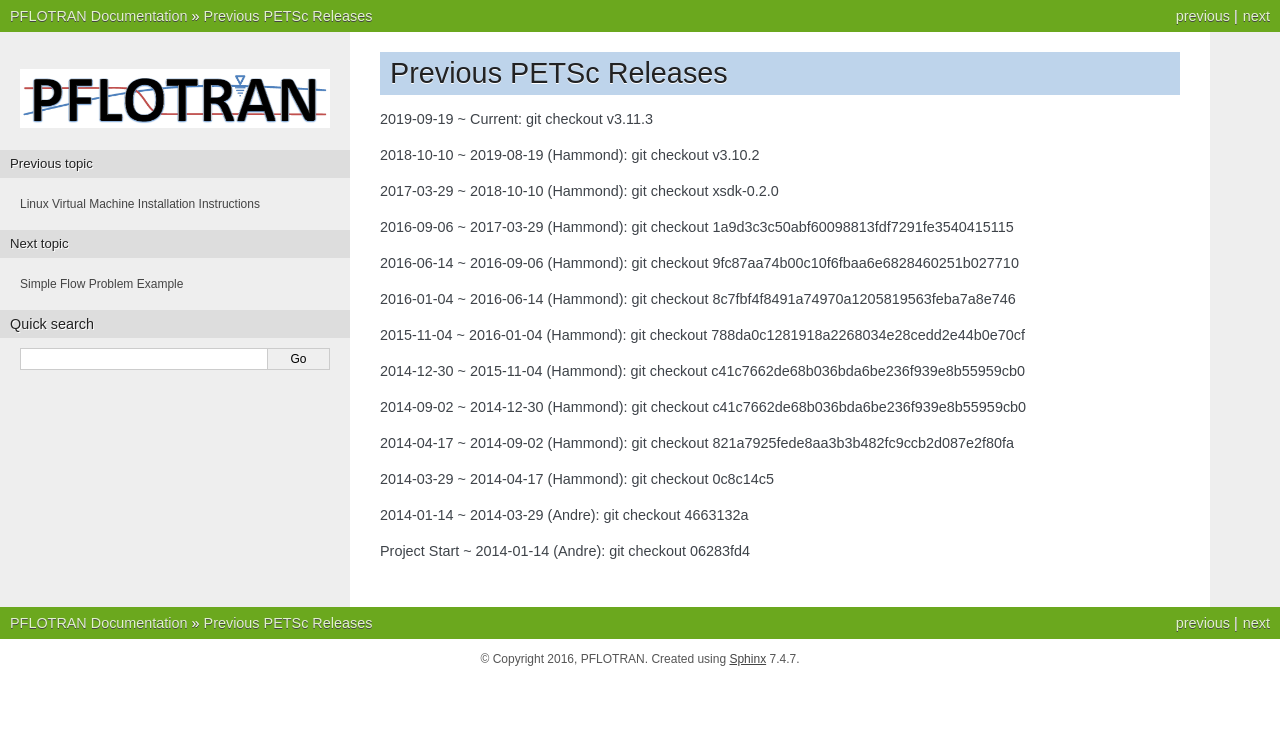
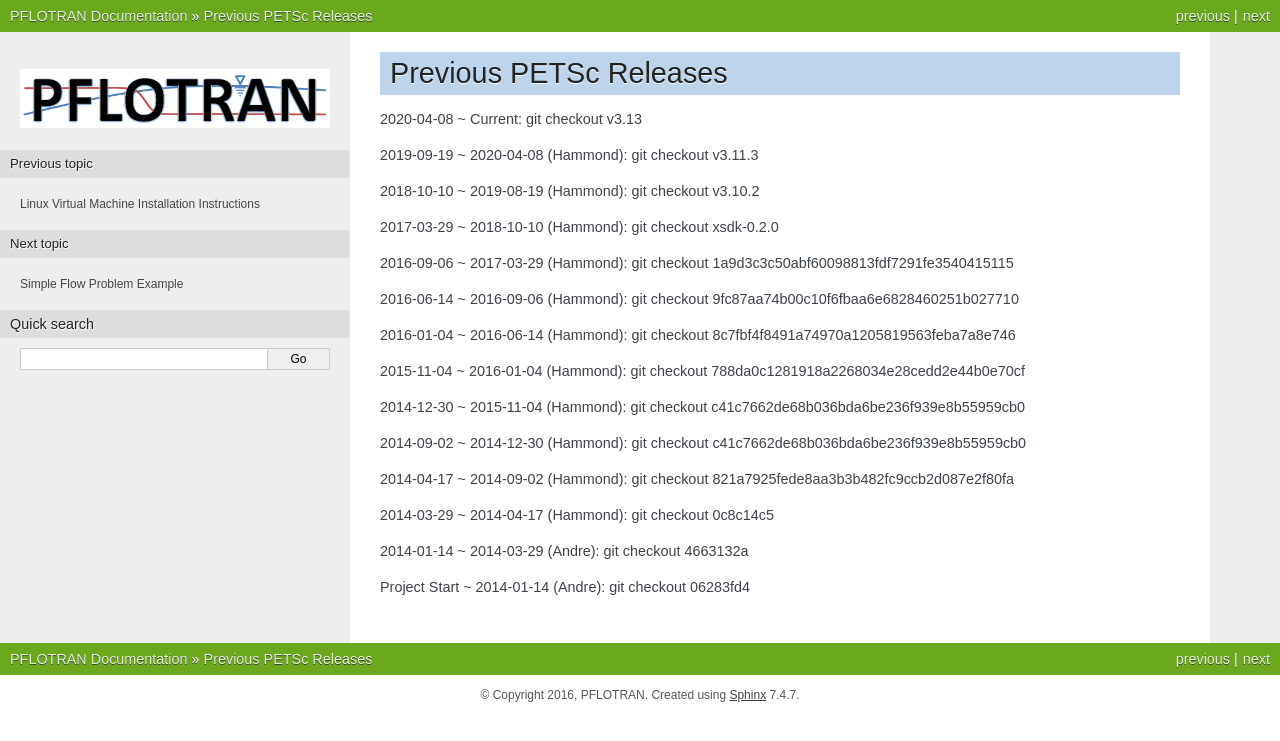
Before and after one commit to Miracloon/pflotran-documentation, a Sphinx documentation site: the page built from source/user_guide/how_to/installation/previous_petsc_releases.rst, in a window 1280 px wide. Shown: the top 741 px of the page. Built offline with Sphinx 7.4.7, drawn with Linux system fonts in a browser that asks for light colours.

Commit message:
updated petsc release to v3.13

```diff
--- a/source/user_guide/how_to/installation/linux.rst
+++ b/source/user_guide/how_to/installation/linux.rst
@@ -34,7 +34,7 @@ Installation Instructions
 
         git clone https://gitlab.com/petsc/petsc petsc
         cd petsc
-        git checkout v3.11.3
+        git checkout v3.13
 
 
     **NOTE:PFLOTRAN currently uses a snapshot of PETSc 'maint' (release)**
--- a/source/user_guide/how_to/installation/previous_petsc_releases.rst
+++ b/source/user_guide/how_to/installation/previous_petsc_releases.rst
@@ -3,7 +3,9 @@
 Previous PETSc Releases
 =======================
 
-2019-09-19 ~ Current: git checkout v3.11.3
+2020-04-08 ~ Current: git checkout v3.13
+
+2019-09-19 ~ 2020-04-08 (Hammond): git checkout v3.11.3
 
 2018-10-10 ~ 2019-08-19 (Hammond): git checkout v3.10.2
 
```
